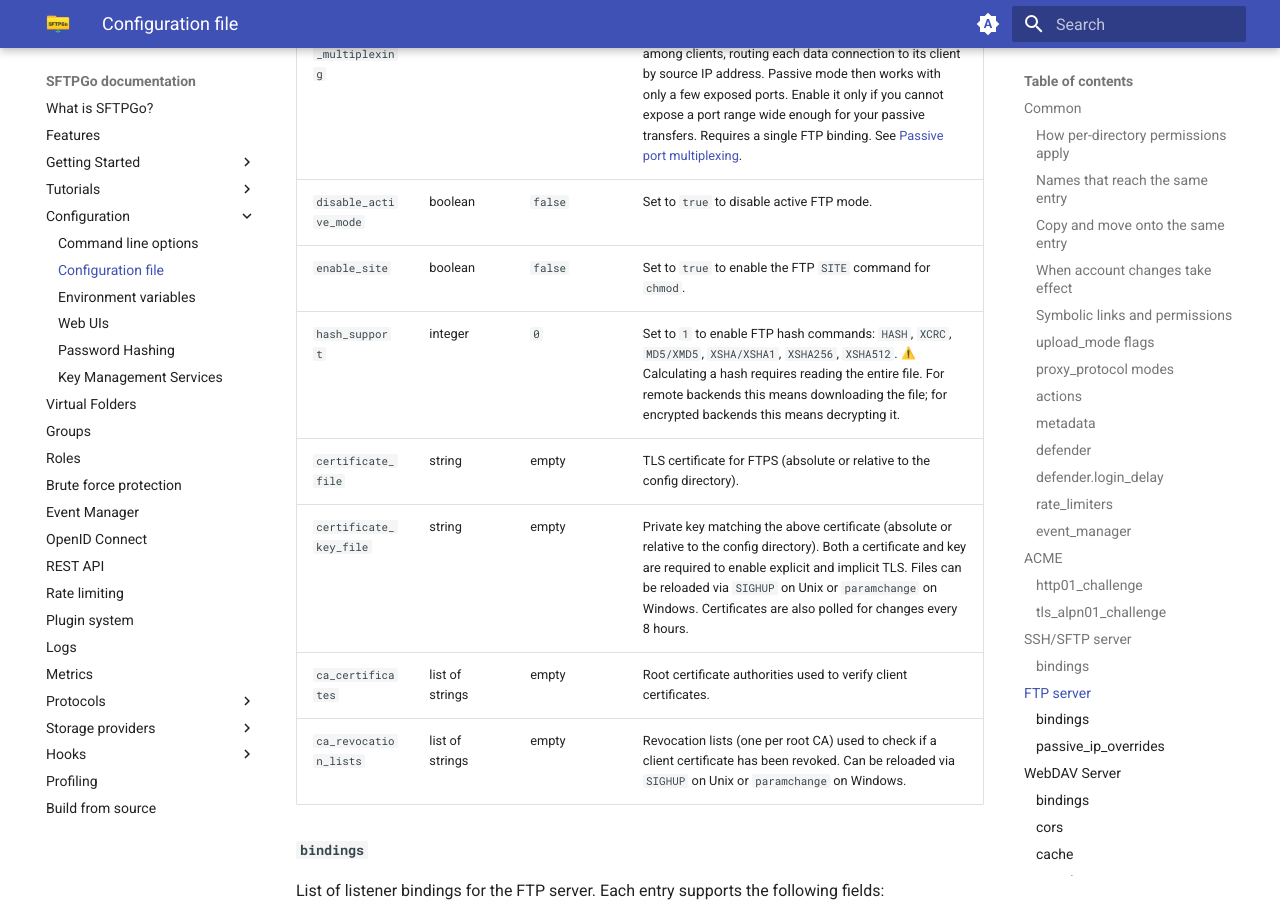
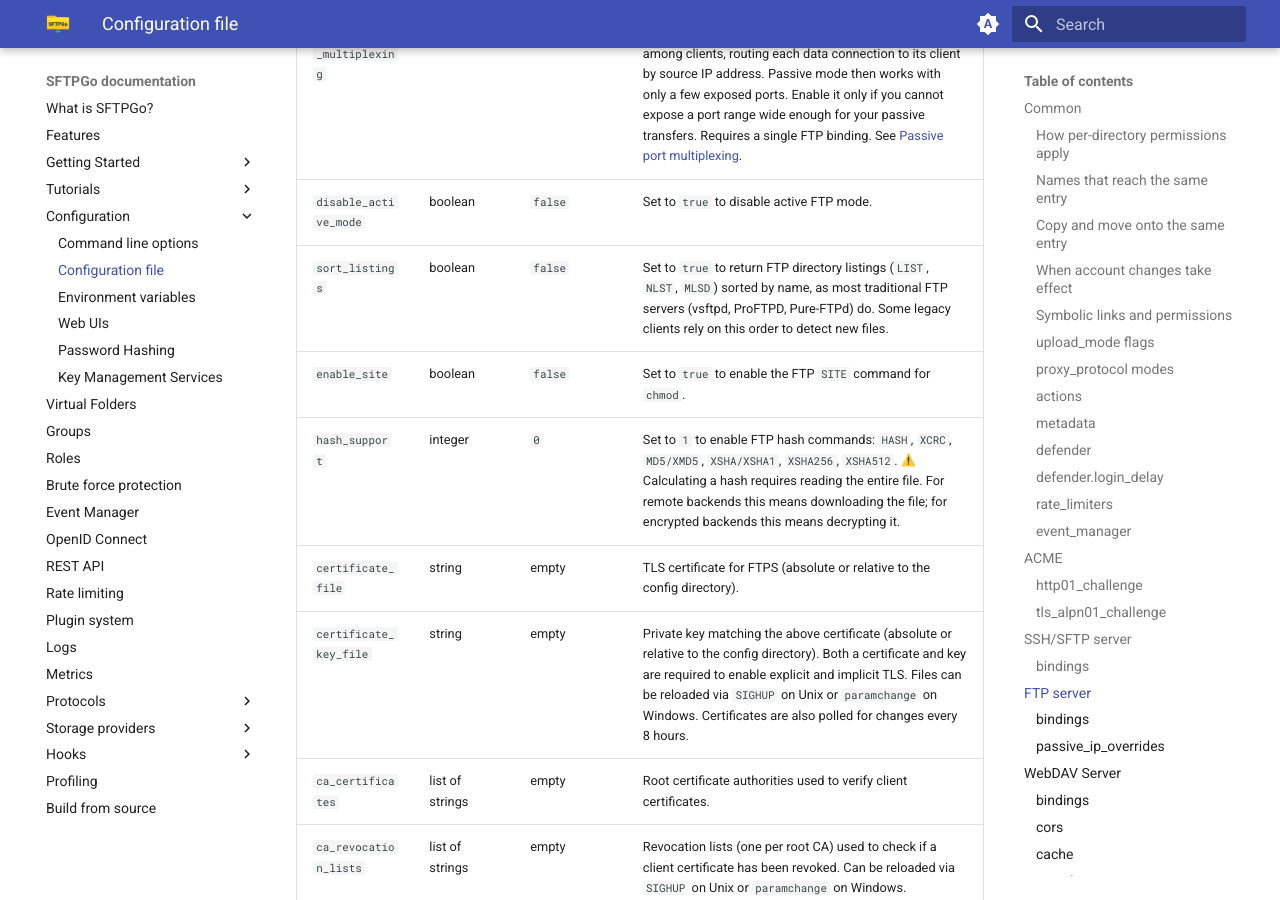
Before and after one commit to sftpgo/docs, an MkDocs documentation site: the page built from docs/config-file.md, in a window 1280 px wide and 900 px high, scrolled down 16963 px. Built offline with MkDocs 1.6.1 and Material for MkDocs 9.7.7, drawn with Linux system fonts in a browser that asks for light colours; emoji names are drawn with the system emoji font; the version menu is left out.

Commit message:
docs(ftpd): document sort_listings
Co-Authored-By: Claude Opus 5.5 <noreply@anthropic.com>

```diff
--- a/docs/config-file.md
+++ b/docs/config-file.md
@@ -275,6 +275,7 @@ Configuration parameters for the `ftpd` section:
 | `passive_port_range` | struct | `start: 50000`, `end: 50100` | Port range for passive data connections (keys: `start`, `end`). Random if not specified. |
 | `passive_port_multiplexing` | boolean | `false` | Set to `true` to share the ports of `passive_port_range` among clients, routing each data connection to its client by source IP address. Passive mode then works with only a few exposed ports. Enable it only if you cannot expose a port range wide enough for your passive transfers. Requires a single FTP binding. See [Passive port multiplexing](ftp.md#passive-port-multiplexing). |
 | `disable_active_mode` | boolean | `false` | Set to `true` to disable active FTP mode. |
+| `sort_listings` | boolean | `false` | Set to `true` to return FTP directory listings (`LIST`, `NLST`, `MLSD`) sorted by name, as most traditional FTP servers (vsftpd, ProFTPD, Pure-FTPd) do. Some legacy clients rely on this order to detect new files. |
 | `enable_site` | boolean | `false` | Set to `true` to enable the FTP `SITE` command for `chmod`. |
 | `hash_support` | integer | `0` | Set to `1` to enable FTP hash commands: `HASH`, `XCRC`, `MD5/XMD5`, `XSHA/XSHA1`, `XSHA256`, `XSHA512`. :warning: Calculating a hash requires reading the entire file. For remote backends this means downloading the file; for encrypted backends this means decrypting it. |
 | `certificate_file` | string | empty | TLS certificate for FTPS (absolute or relative to the config directory). |
```
